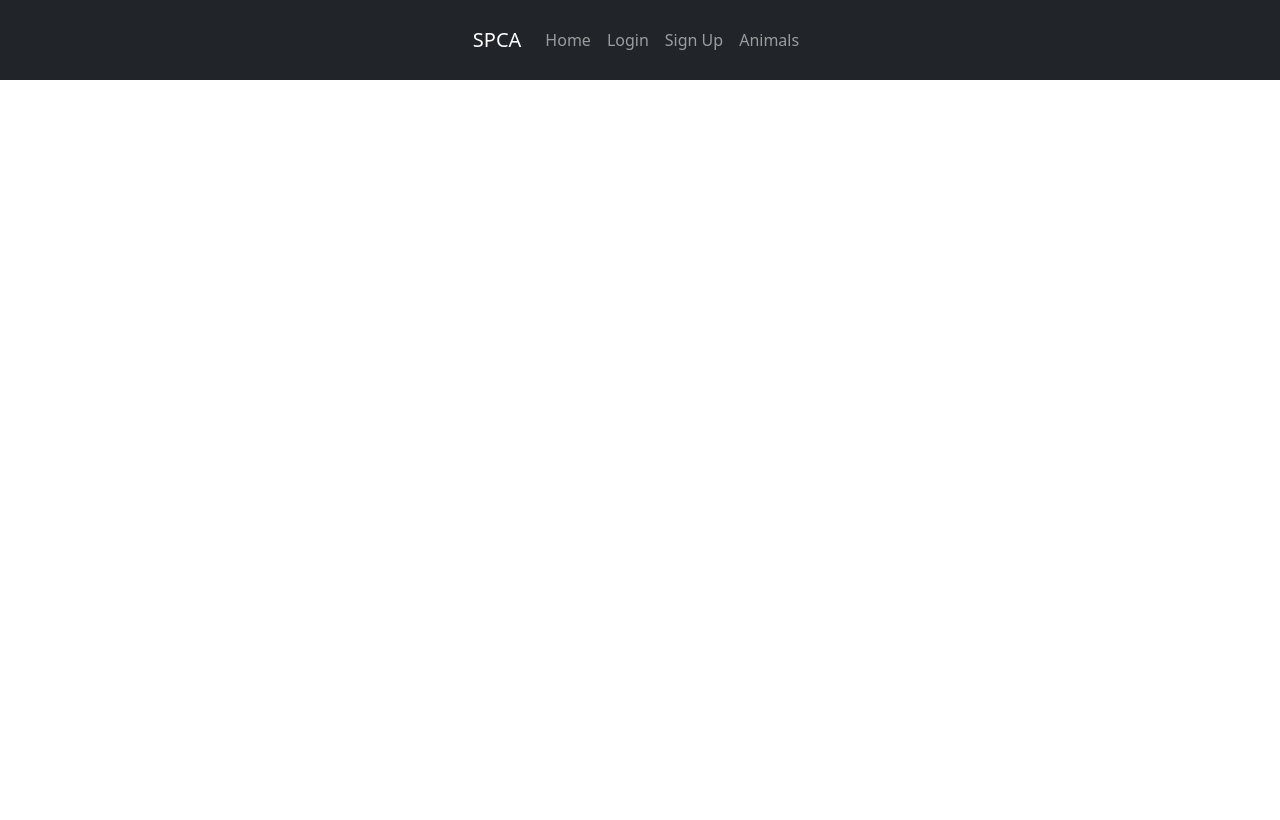
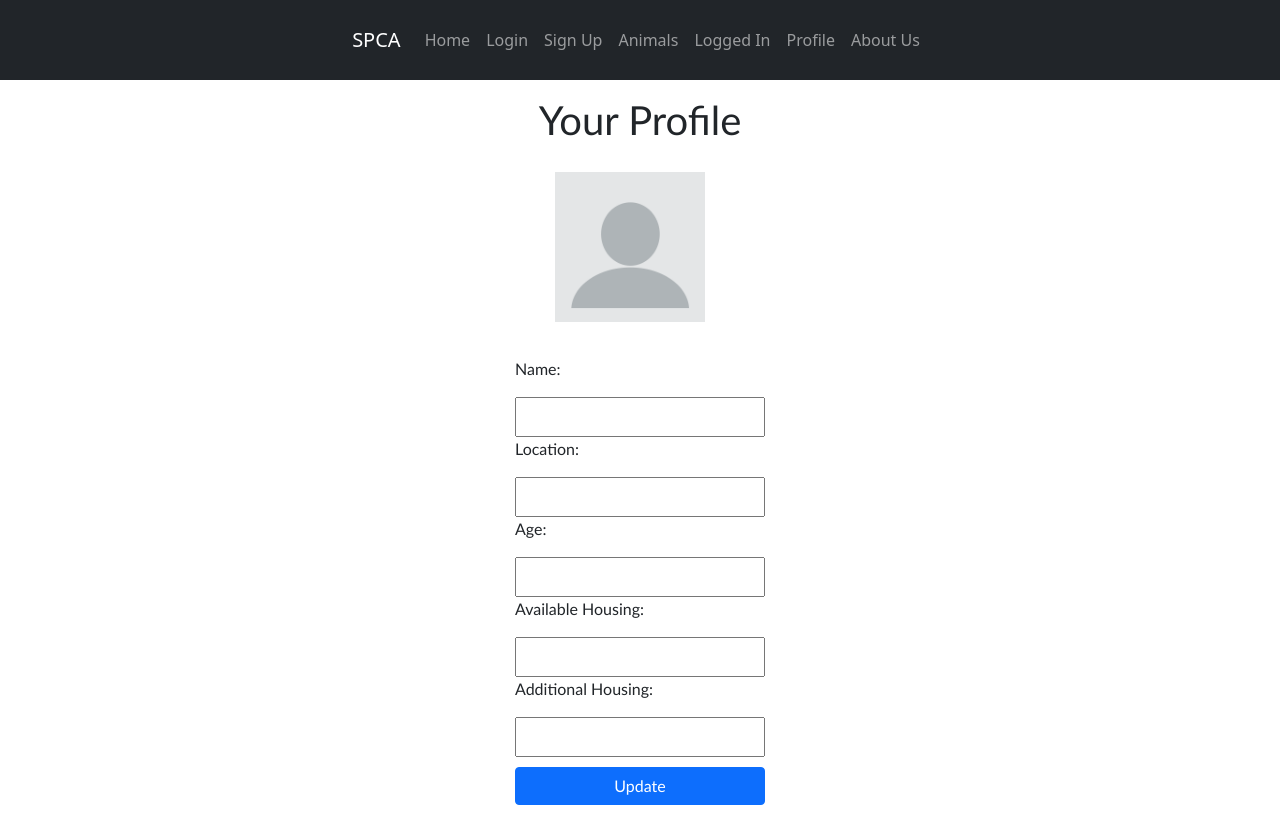
Before and after one commit to eleanorozer/databases-4750, a React (Create React App) app in the folder spca-app/client/: page /profile1 in a window 1280 px wide. Built offline with nearby package versions, Linux system fonts and the light colour scheme.

Commit message:
Added Home(Logged in), Profile, and About page

```diff
--- a/spca-app/client/package.json
+++ b/spca-app/client/package.json
@@ -3,6 +3,8 @@
   "version": "0.1.0",
   "private": true,
   "dependencies": {
+    "@material-ui/core": "^4.12.3",
+    "@mui/material": "^5.2.2",
     "@react-navigation/bottom-tabs": "^6.0.9",
     "@react-navigation/native": "^6.0.6",
     "@testing-library/jest-dom": "^5.11.4",
--- a/spca-app/client/src/App.js
+++ b/spca-app/client/src/App.js
@@ -10,6 +10,9 @@ import Register from "./auth/components/RegisterPage";
 import Home from "./auth/components/HomePage";
 import Profile from "./auth/components/UserProfile";
 import AnimalsPage from "./pages/AnimalsPage";
+import HomeLoggedIn from "./pages/HomeLoggedIn";
+import Profile1 from "./pages/Profile";
+import About from "./pages/About";
 
 const App = () => {
 
@@ -59,6 +62,24 @@ const App = () => {
               Animals
             </Link>
           </li>
+
+          <li className="nav-item">
+            <Link to={"/loggedin"} className="nav-link">
+              Logged In
+            </Link>
+          </li>
+
+          <li className="nav-item">
+            <Link to={"/profile1"} className="nav-link">
+              Profile
+            </Link>
+          </li>
+
+          <li className="nav-item">
+            <Link to={"/about"} className="nav-link">
+              About Us
+            </Link>
+          </li>
         </div>
       </nav>
 
@@ -69,6 +90,9 @@ const App = () => {
           <Route exact path="/register" element={<Register/>} />
           <Route exact path="/profile" element={<Profile/>} />
           <Route exact path="/animals" element={<AnimalsPage/>} />
+          <Route exact path="/loggedin" element={<HomeLoggedIn/>} />
+          <Route exact path="/profile1" element={<Profile1 />} />
+          <Route exact path="/about" element={<About />} />
         </Routes>
       </div>
     </div>
--- /dev/null
+++ b/spca-app/client/src/pages/About.js
@@ -0,0 +1,19 @@
+import React from "react";
+import "../App.css"
+
+function About() {
+    return (
+        <div className="App">
+            <div className="registration">
+                <h1>About Us</h1>
+                <p>https://caspca.org/</p>
+                (434) 973-5959
+                <p>3355 Berkmar Dr, Charlottesville, VA 22901</p>
+                <p><strong>Hours:</strong></p>
+             Mon-Sun: 12pm-6pm
+            </div>
+        </div>
+    )
+};
+
+export default About
--- /dev/null
+++ b/spca-app/client/src/pages/HomeLoggedIn.js
@@ -0,0 +1,33 @@
+import React from "react";
+import logo from '../spca-logo.jpg'
+import "../App.css"
+import Box from '@material-ui/core/Box';
+
+function HomeLoggedIn() {
+    return (
+        <div className="home">
+            <img src={logo} width={300} padding="50px auto 50px"/>
+            <h1>Best Friend Finder</h1>
+            <Box
+                border={1}
+                borderColor="gray"
+                height={0}
+                width={300}
+                display="flex"
+                justifyContent="center"
+                alignItems="center"
+                bgcolor="white"
+                color="black"
+                fontSize={24}
+          >
+            Welcome, $name
+            </Box>
+            <button className="btn btn-primary btn-block"
+                style={{width: "300px"}}>
+                <span>Find a new best friend!</span>
+            </button>
+        </div>
+    )
+};
+
+export default HomeLoggedIn
--- /dev/null
+++ b/spca-app/client/src/pages/Profile.js
@@ -0,0 +1,46 @@
+import React from "react";
+import blank from '../blank.jpg'
+import "../App.css"
+
+
+function Profile1() {
+    return (
+        <div className="App">
+            <div className="registration">
+                <h1> Your Profile </h1>
+                <img src={blank} width={150} padding="50px auto 50px"/>
+                <form>
+                    <label>
+                        <p align="left">
+                           Name:
+                        </p>
+                            <input type="text" name="name" />
+                        <p align="left">
+                           Location:
+                        </p>
+                            <input type="text" location="location" />
+                        <p align="left">
+                           Age:
+                        </p>
+                            <input type="text" age="age" />
+                        <p align="left">
+                           Available Housing:
+                        </p>
+                            <input type="text" current_housing="current_housing" />
+                        <p align="left">
+                           Additional Housing:
+                        </p>
+                           <input type="text" additional_housing="additional_housing" />
+                        <br/>
+                        <button className="btn btn-primary btn-block"
+                            style={{width: "250px"}}>
+                            <span>Update</span>
+                        </button>
+                    </label>
+                </form>
+            </div>
+        </div>
+    )
+};
+
+export default Profile1
```
Also changed, not shown: spca-app/client/src/App.css (line endings or trailing spaces), spca-app/client/src/blank.jpg (added).
